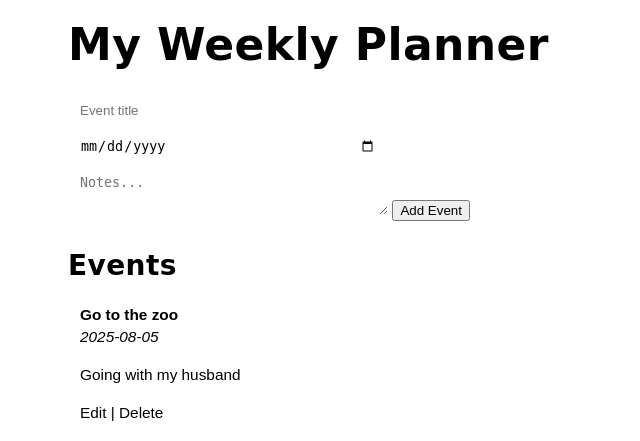
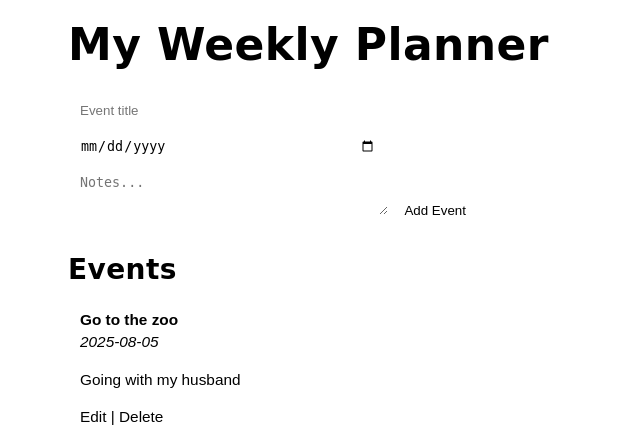
Before and after one commit to laurenksmith/digitalteacherplanner, a Flask app: page / in a window 1280 px wide. Shown: the part 218-659 px from the top of the page, without its empty margins (0-640 px from the left). Run offline with Flask 3, Linux system fonts and the light colour scheme; some libraries are stand-ins or nearby versions.

Commit message:
Editing my index.html file to make the code more consistent.

```diff
--- a/templates/index.html
+++ b/templates/index.html
@@ -10,7 +10,7 @@
     <input type="text" name="title" placeholder="Event title" required />
     <input type="date" name="date" required />
     <textarea name="notes" placeholder="Notes..."></textarea>
-    <button type="submit">Add Event</button>
+    <button type="submit" class="btn">Add Event</button>
 </form>
 </div>
 
```
